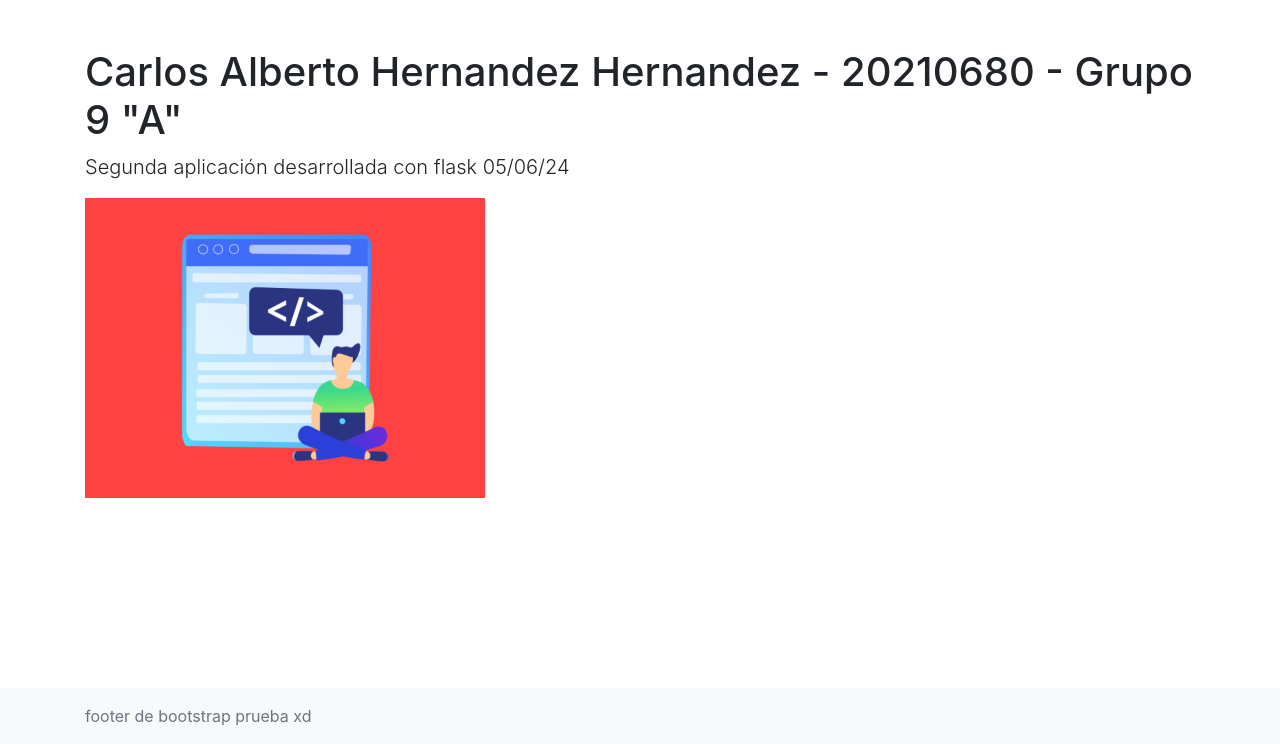
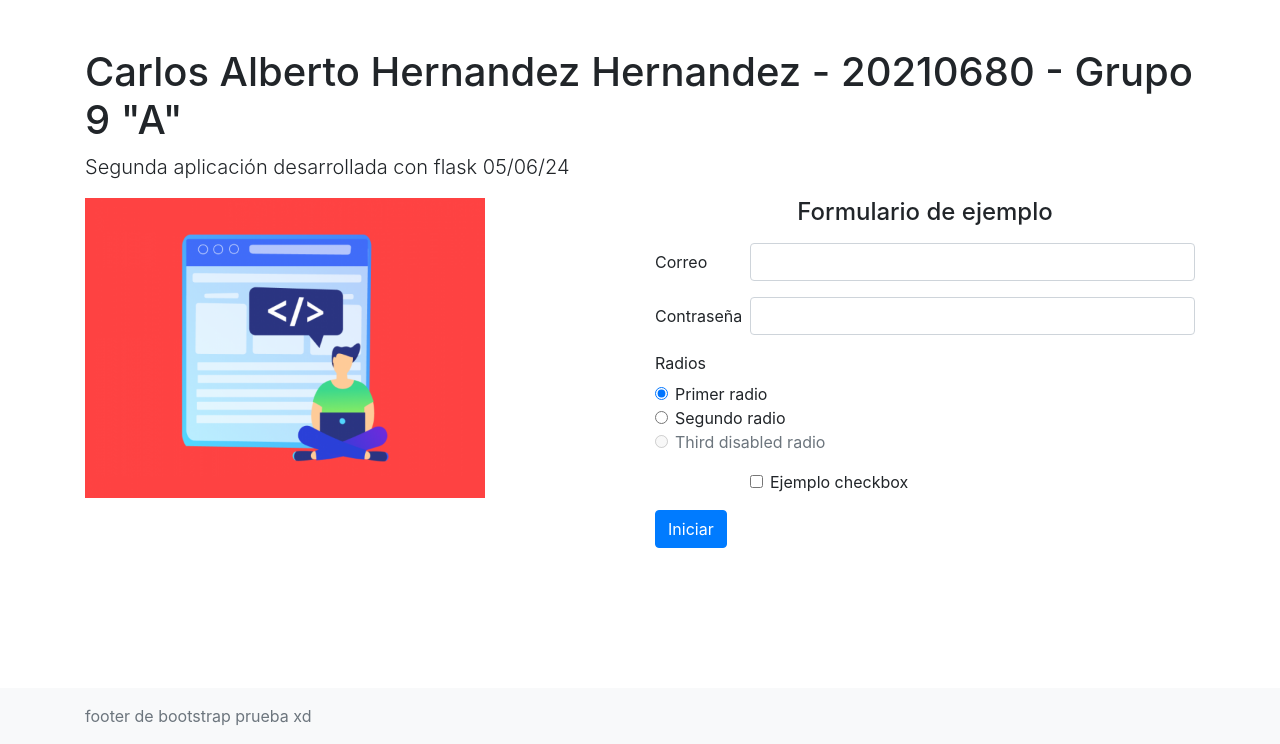
Before and after one commit to Dobledroid/flas2, a Flask app: page / in a window 1280 px wide. Shown: the part 56-800 px from the top of the page. Run offline with Flask 3, Linux system fonts and the light colour scheme; some libraries are stand-ins or nearby versions.

Commit message:
implementación de formulario

```diff
--- a/templates/home.html
+++ b/templates/home.html
@@ -3,5 +3,67 @@
 {% block content %}
 <h1 class="mt-5">Carlos Alberto Hernandez Hernandez - 20210680 - Grupo 9 "A"</h1>
 <p class="lead">Segunda aplicación desarrollada con flask 05/06/24</p>
-<img src="{{ url_for('static', filename='img/Prueba-Tecnica-1200x900.png') }}" alt="Logo" class="img-fluid" width="400px">
+
+<div class="row">
+    <div class="col-md-6">
+        <img src="{{ url_for('static', filename='img/Prueba-Tecnica-1200x900.png') }}" alt="Logo" class="img-fluid"
+            width="400px">
+    </div>
+    <div class="col-md-6">
+        <form>
+            <div class="mb-3">
+                <h4 class="text-center">Formulario de ejemplo</h4>
+            </div>
+            <div class="row mb-3">
+                <label for="inputEmail3" class="col-sm-2 col-form-label">Correo</label>
+                <div class="col-sm-10">
+                    <input type="email" class="form-control" id="inputEmail3">
+                </div>
+            </div>
+            <div class="row mb-3">
+                <label for="inputPassword3" class="col-sm-2 col-form-label">Contraseña</label>
+                <div class="col-sm-10">
+                    <input type="password" class="form-control" id="inputPassword3">
+                </div>
+            </div>
+            <fieldset class="row mb-3">
+                <legend class="col-form-label col-sm-2 pt-0">Radios</legend>
+                <div class="col-sm-10">
+                    <div class="form-check">
+                        <input class="form-check-input" type="radio" name="gridRadios" id="gridRadios1" value="option1"
+                            checked>
+                        <label class="form-check-label" for="gridRadios1">
+                            Primer radio
+                        </label>
+                    </div>
+                    <div class="form-check">
+                        <input class="form-check-input" type="radio" name="gridRadios" id="gridRadios2" value="option2">
+                        <label class="form-check-label" for="gridRadios2">
+                            Segundo radio
+                        </label>
+                    </div>
+                    <div class="form-check disabled">
+                        <input class="form-check-input" type="radio" name="gridRadios" id="gridRadios3" value="option3"
+                            disabled>
+                        <label class="form-check-label" for="gridRadios3">
+                            Third disabled radio
+                        </label>
+                    </div>
+                </div>
+            </fieldset>
+            <div class="row mb-3">
+                <div class="col-sm-10 offset-sm-2">
+                    <div class="form-check">
+                        <input class="form-check-input" type="checkbox" id="gridCheck1">
+                        <label class="form-check-label" for="gridCheck1">
+                            Ejemplo checkbox
+                        </label>
+                    </div>
+                </div>
+            </div>
+            <button type="submit" class="btn btn-primary">Iniciar</button>
+        </form>
+    </div>
+</div>
+
 {% endblock %}
```
